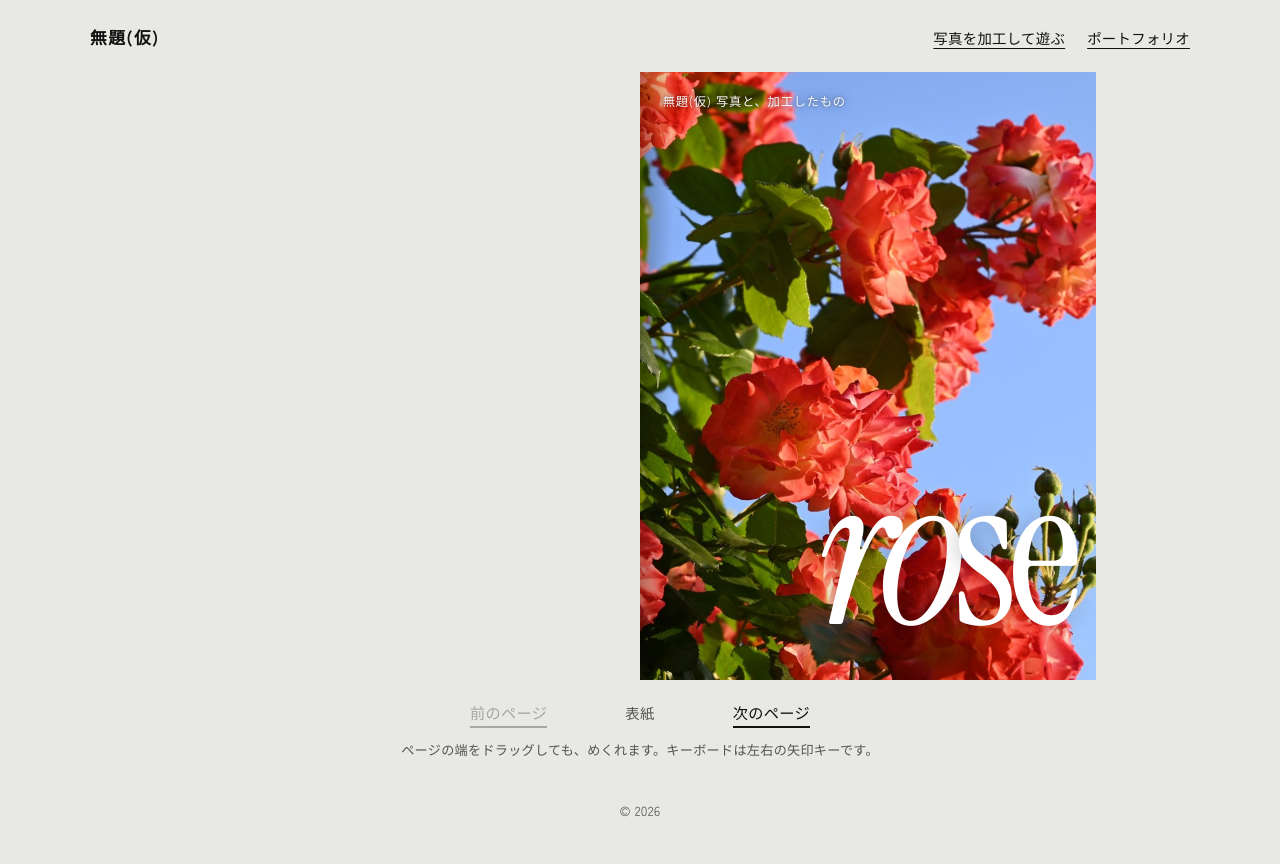
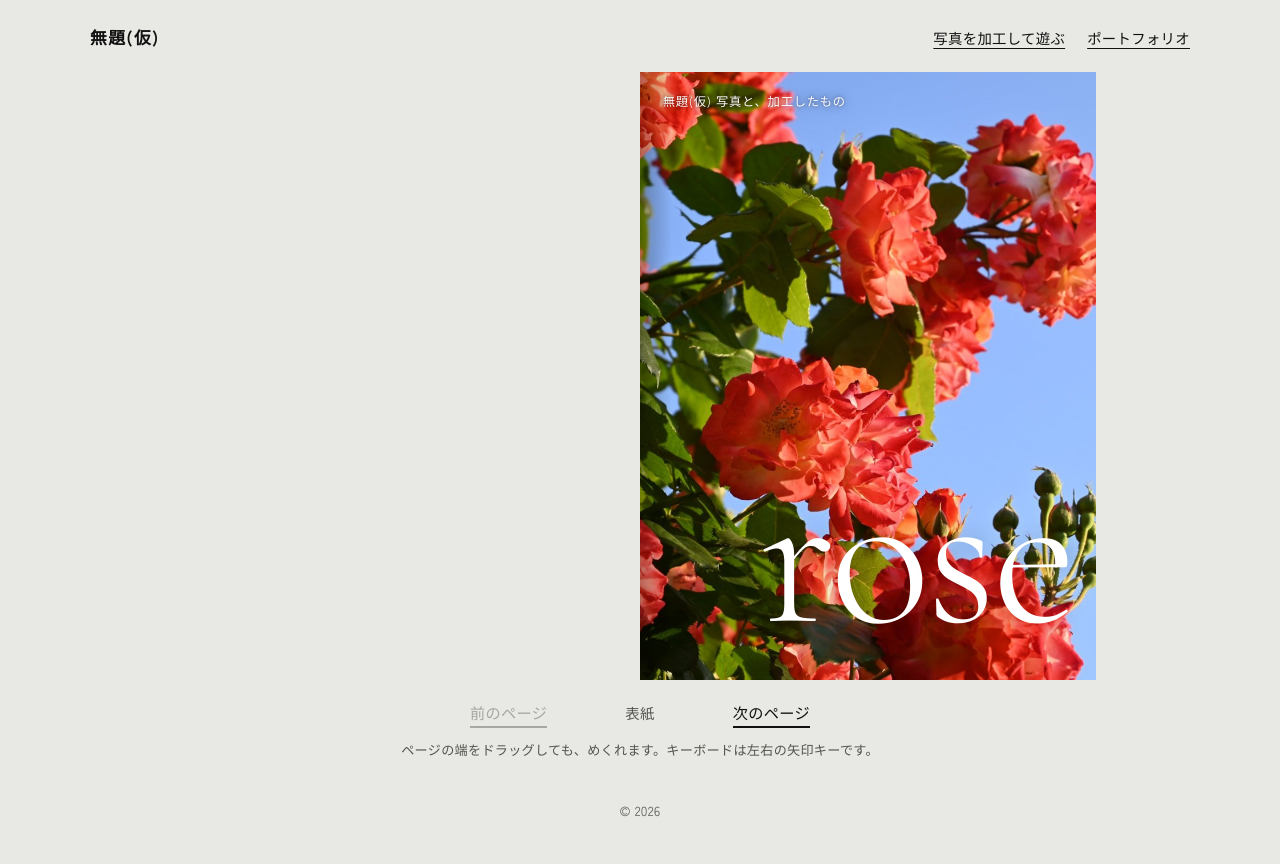
Before and after one commit to mee1215r/effect-lab, a plain HTML site: page index.html in a window 1280 px wide. Drawn offline with nearby package versions, Linux system fonts and the light colour scheme.

Commit message:
Add files via upload

```diff
--- a/index.html
+++ b/index.html
@@ -17,7 +17,7 @@
 <meta name="twitter:card" content="summary_large_image">
 <link rel="preconnect" href="https://fonts.googleapis.com">
 <link rel="preconnect" href="https://fonts.gstatic.com" crossorigin>
-<link href="https://fonts.googleapis.com/css2?family=Instrument+Serif:ital@0;1&family=Zen+Kaku+Gothic+New:wght@400;500;700&display=swap" rel="stylesheet">
+<link href="https://fonts.googleapis.com/css2?family=Cormorant+Garamond:wght@300;400&family=Zen+Kaku+Gothic+New:wght@400;500;700&display=swap" rel="stylesheet">
 <style>
   :root{
     --desk:#E8E8E4;
@@ -25,7 +25,7 @@
     --ink:#111111;
     --sub:#55554f;
     --crayon:#D8322A;
-    --serif:"Instrument Serif","Times New Roman","Hiragino Mincho ProN",serif;
+    --serif:"Cormorant Garamond","Times New Roman","Hiragino Mincho ProN",serif;
     --sans:"Zen Kaku Gothic New","Hiragino Sans","Noto Sans JP",system-ui,sans-serif;
   }
   *{box-sizing:border-box}
@@ -59,15 +59,16 @@
   .pg.l::after,.pg.r::after{content:"";position:absolute;top:0;bottom:0;width:7%;pointer-events:none}
   .pg.l::after{right:0;background:linear-gradient(to right,transparent,rgba(0,0,0,.28))}
   .pg.r::after{left:0;background:linear-gradient(to left,transparent,rgba(0,0,0,.28))}
-  .word{position:absolute;left:5cqw;right:5cqw;font-family:var(--serif);font-weight:400;line-height:.82;letter-spacing:-.045em;white-space:nowrap;color:#fff;text-shadow:0 0 5cqw rgba(0,0,0,.28)}
-  .word i{font-style:italic;letter-spacing:-.06em}
+  .word{position:absolute;left:5cqw;right:5cqw;font-family:var(--serif);font-weight:300;line-height:.8;letter-spacing:-.02em;white-space:nowrap;color:#fff;text-shadow:0 0 5cqw rgba(0,0,0,.28)}
+  .word i{font-style:normal}
+  .wt{display:inline-block}
   .word.bot{bottom:9cqw}.word.up{top:7cqw}
   .word.rt{text-align:right}
   .small{position:absolute;font-size:2.7cqw;line-height:1.7;letter-spacing:.06em;color:#fff;text-shadow:0 0 2cqw rgba(0,0,0,.55),0 0 .6cqw rgba(0,0,0,.35)}
   .small.bl{left:5cqw;bottom:4.2cqw}.small.br{right:5cqw;bottom:4.2cqw;text-align:right}
   .small.tl{left:5cqw;top:4.2cqw}.small.tr{right:5cqw;top:4.2cqw;text-align:right}
   .red{background:var(--crayon)}
-  .lk{display:block;font-family:var(--serif);font-size:7.5cqw;line-height:1.25;color:#fff;text-decoration:none;border-bottom:.5cqw solid #fff;width:max-content;margin-bottom:5cqw}
+  .lk{display:block;font-family:var(--serif);font-size:7.5cqw;font-weight:400;line-height:1.25;color:#fff;text-decoration:none;border-bottom:.5cqw solid #fff;width:max-content;margin-bottom:5cqw}
   .lk small{display:block;font-family:var(--sans);font-size:2.7cqw;letter-spacing:.06em}
   .links{position:absolute;left:8cqw;top:34cqh}
 </style>
@@ -124,13 +125,24 @@ const esc = t => t.replace(/[&<>]/g, c => ({'&':'&amp;','<':'&lt;','>':'&gt;'}[c
 /* *ab*cd → <i>ab</i>cd(斜体の部分を指定) */
 const fmt = w => esc(w).replace(/\*(.+?)\*/g, '<i>$1</i>');
 const plain = w => w.replace(/\*/g, '');
-const fit = (w, max) => Math.min(max, 88 / (plain(w).length * 0.43));
+const fit = (w, max) => Math.min(max, 88 / (plain(w).length * 0.4));
+/* 書体の幅に合わせて、はみ出さないよう文字の大きさを調整する */
+const measureCtx = document.createElement('canvas').getContext('2d');
+function fitWords(){
+  measureCtx.font = '300 100px "Cormorant Garamond","Times New Roman",serif';
+  document.querySelectorAll('.word').forEach(w => {
+    if (!w.dataset.cq) w.dataset.cq = parseFloat(w.style.fontSize);
+    const text = w.textContent;
+    const em = (measureCtx.measureText(text).width / 100) - text.length * 0.02;
+    w.style.fontSize = Math.min(+w.dataset.cq, 88 / em) + 'cqw';
+  });
+}
 
 function photoPage(src, alt, pos, word, small, side, placeTop){
   const pg = el('div', 'pg ' + (side === 'l' ? 'l' : 'r'));
   const im = el('img'); im.src = src; im.alt = alt; im.draggable = false; im.style.objectPosition = pos;
   pg.appendChild(im);
-  const w = el('div', 'word ' + (placeTop ? "up" : "bot") + (side === 'r' ? ' rt' : ''), fmt(word));
+  const w = el('div', 'word ' + (placeTop ? "up" : "bot") + (side === 'r' ? ' rt' : ''), '<span class="wt">' + fmt(word) + '</span>');
   w.style.fontSize = fit(word, 40) + 'cqw'; w.setAttribute('aria-hidden', 'true');
   pg.appendChild(w);
   pg.appendChild(el('div', 'small ' + (placeTop ? 't' : 'b') + (side === 'l' ? 'l' : 'r'), esc(small)));
@@ -155,10 +167,10 @@ SPREADS.forEach((s, i) => {
 /* 裏表紙 */
 {
   const pg = el('div', 'pg red');
-  const w = el("div", "word up", fmt('*en*d')); w.style.fontSize = '40cqw'; w.setAttribute('aria-hidden', 'true');
+  const w = el("div", "word up", '<span class="wt">' + fmt('*en*d') + '</span>'); w.style.fontSize = '40cqw'; w.setAttribute('aria-hidden', 'true');
   pg.appendChild(w);
   const l = el('div', 'links');
-  l.innerHTML = '<a class="lk" href="lab.html">lab<small>写真を加工して遊ぶページ</small></a><a class="lk" href="https://mee1215r.github.io/portfolio-site/">portfolio<small>ポートフォリオ</small></a>';
+  l.innerHTML = '<a class="lk" href="https://mee1215r.github.io/portfolio-site/">portfolio<small>ポートフォリオ</small></a>';
   pg.appendChild(l);
   pg.appendChild(el('div', 'small bl', '© 2026'));
   book.appendChild(wrap(pg, true));
@@ -199,6 +211,8 @@ document.addEventListener('keydown', ev => {
   if (ev.key === 'ArrowLeft'){ pf.flipPrev(); }
   if (ev.key === 'ArrowRight'){ pf.flipNext(); }
 });
+fitWords();
+if (document.fonts && document.fonts.load) document.fonts.load('300 100px "Cormorant Garamond"').then(fitWords, fitWords);
 book.classList.add('ready');
 updatePos();
 </script>
```
